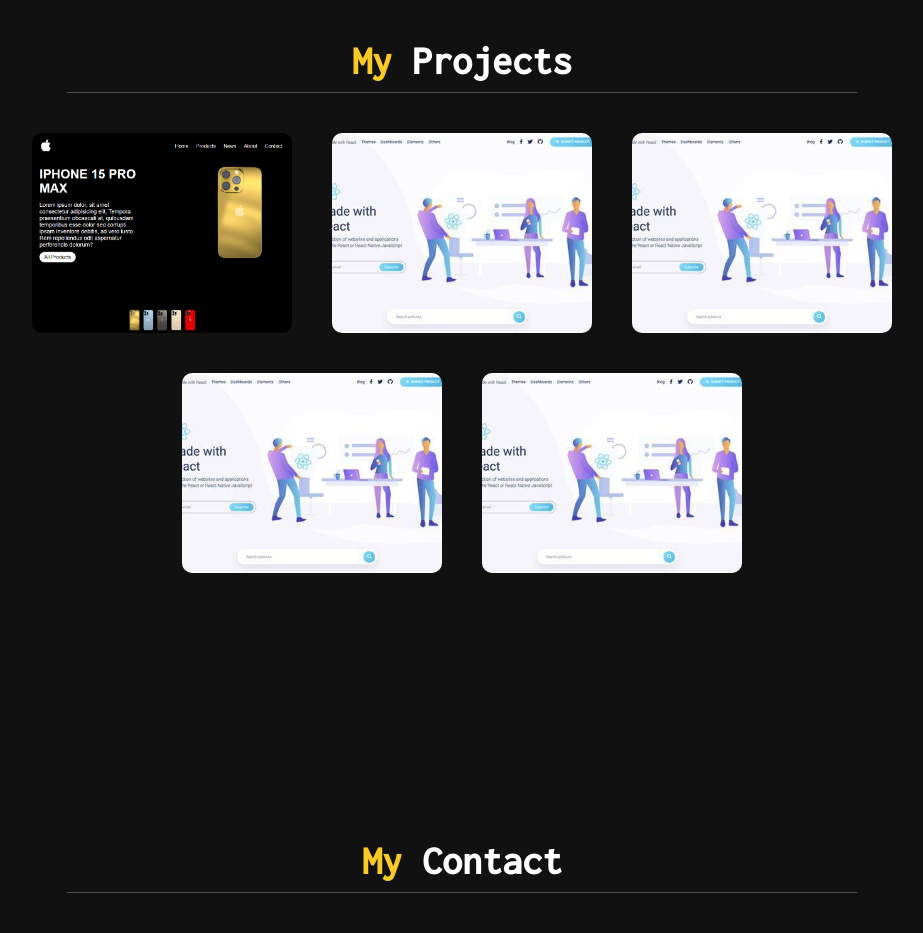
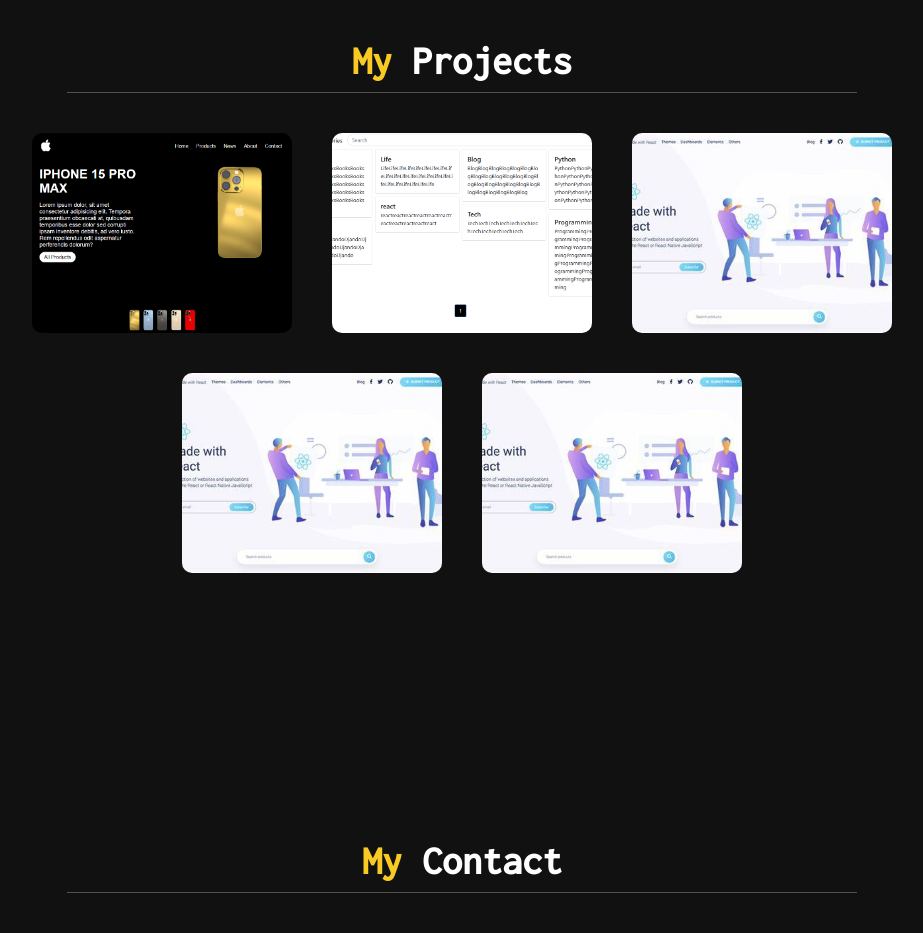
Before and after one commit to the-taghi-yassin/TAGHI-Portfolio, a plain HTML site: page index.html in a window 1280 px wide. Shown: the part 1580-2513 px from the top of the page, without its empty margins (353-1276 px from the left). Drawn offline with nearby package versions, Linux system fonts and the light colour scheme; a web font is replaced by a local one.

Commit message:
add django project

```diff
--- a/index.html
+++ b/index.html
@@ -84,7 +84,7 @@
                 <a href="https://the-taghi-yassin.github.io/IPHONE_landing_page/"><img src="img/IPHONE_LANDING_PAGE.PNG" alt=""></a>
             </div>
             <div class="box">
-                <img src="img/react-project.jfif" alt="">
+                <img src="img/Blog-Django.PNG" alt="django blog">
             </div>
             <div class="box">
                 <img src="img/react-project.jfif" alt="">
```
Also changed, not shown: img/Blog-Django.PNG (added).
